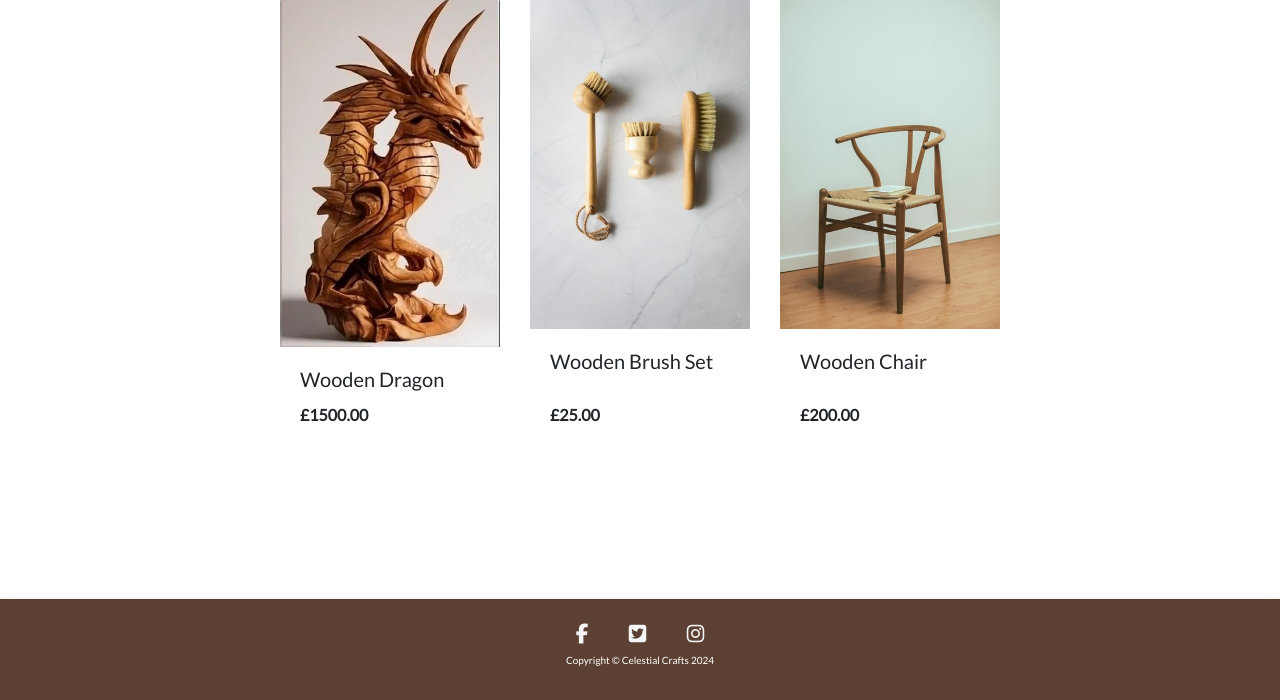
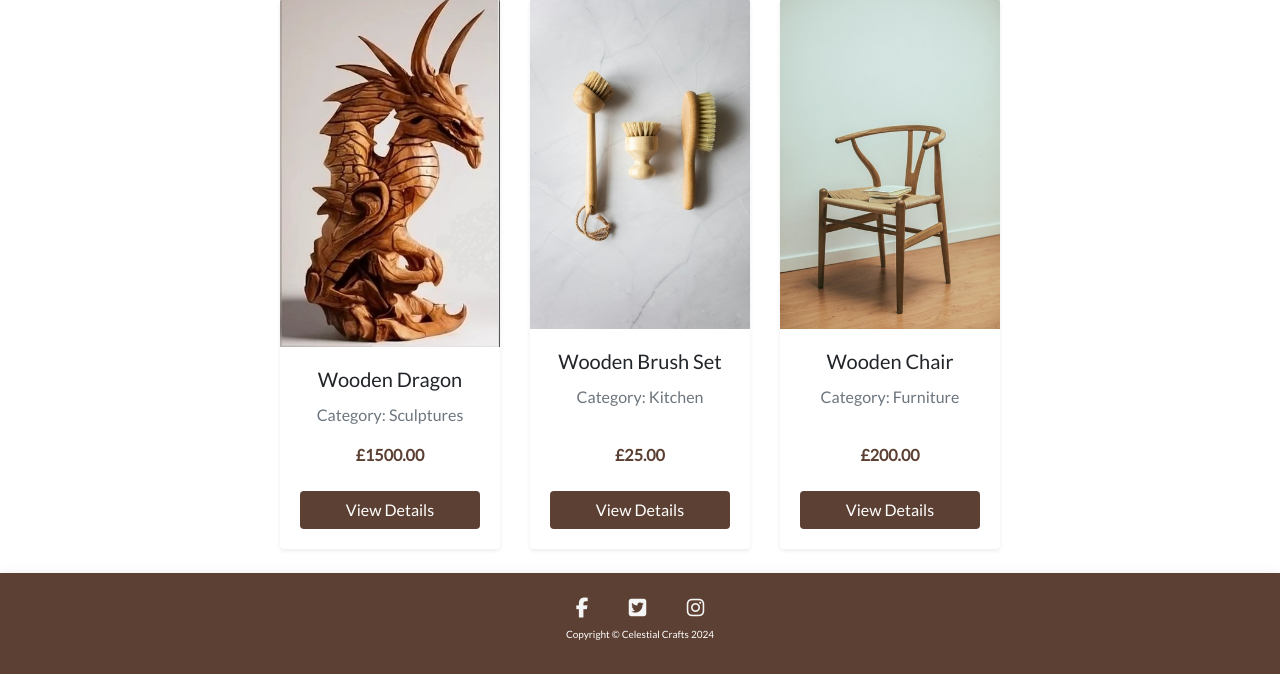
Before and after one commit to MrHraza/Celestial-Crafts, a Django app: page /products/ in a window 1280 px wide. Shown: the part 394-1094 px from the top of the page. After the commit the page ends 1068 px from the top, so only its background shows below. Run offline with Django 3.2, Linux system fonts and the light colour scheme; data comes from the database, SQL or seed files in the repository; some libraries are stand-ins or nearby versions.

Commit message:
updated products app

```diff
--- a/products/templates/products/product_detail.html
+++ b/products/templates/products/product_detail.html
@@ -28,8 +28,11 @@
             <div class="col-12 col-md-6 col-lg-4">
                 <div class="product-details-container mb-5 mt-md-5">
                   <h2>{{ product.name }}</h2>
+                  <p class="text-muted">Category: {{ product.category.name }}</p>
+                  <br>
                   <p><em>{{ product.description }}</em></p>
                   <p>£{{ product.price }}</p>
+                  <br>
                   <button class="btn btn-db btn-lg">Add to Cart</button>
                 </div>
             </div>
--- a/products/templates/products/product_list.html
+++ b/products/templates/products/product_list.html
@@ -10,7 +10,7 @@
 {% endblock %}
 
 {% block content %}
-    <div class="container-fluid ">
+    <div class="container-fluid">
         <div class="row justify-content-center page-title">
             <div class="col text-center my-5">
                 <hr style="width: 50%;">
@@ -19,11 +19,11 @@
             </div>
         </div>
 
-        <div class="container gap-2">
+        <div class="container">
             <div class="row justify-content-center">
                 {% for product in products %}
                     <div class="col-sm-6 col-md-4 col-lg-3 mb-4 d-flex align-items-stretch">
-                        <div class="card h-100 border-0">
+                        <div class="card h-100 border-0 shadow-sm">
                             {% if product.image %}
                                 <a href="{% url 'product_detail' product.id %}">
                                     <img class="card-img-top img-fluid" src="{{ product.image.url }}" alt="{{ product.name }}">
@@ -34,8 +34,10 @@
                                 </a>
                             {% endif %}
                             <div class="card-body d-flex flex-column">
-                                <h5 class="card-title">{{ product.name }}</h5>
-                                <p class="card-text mt-auto font-weight-bold">£{{ product.price }}</p>
+                                <h5 class="card-title text-center">{{ product.name }}</h5>
+                                <p class="text-center text-muted">Category: {{ product.category.name }}</p>
+                                <p class="card-text mt-auto font-weight-bold text-center text-db">£{{ product.price }}</p>
+                                <a href="{% url 'product_detail' product.id %}" class="btn btn-db btn-block mt-2">View Details</a>
                             </div>
                         </div>
                     </div>
--- a/templates/includes/main-nav.html
+++ b/templates/includes/main-nav.html
@@ -5,7 +5,7 @@
                 All Products
             </a>
             <div class="dropdown-menu border-0" aria-labelledby="all-products-link">
-                <a href="{% url 'product_list' %}?sort=price&direction=asc"" class="dropdown-item">Sort By Price</a>
+                <a href="{% url 'product_list' %}?sort=price&direction=asc"" class="dropdown-item">Sort By Price (L - H)</a>
                 <a href="{% url 'product_list' %}" class="dropdown-item">All Products</a>
             </div>
         </li>
```
